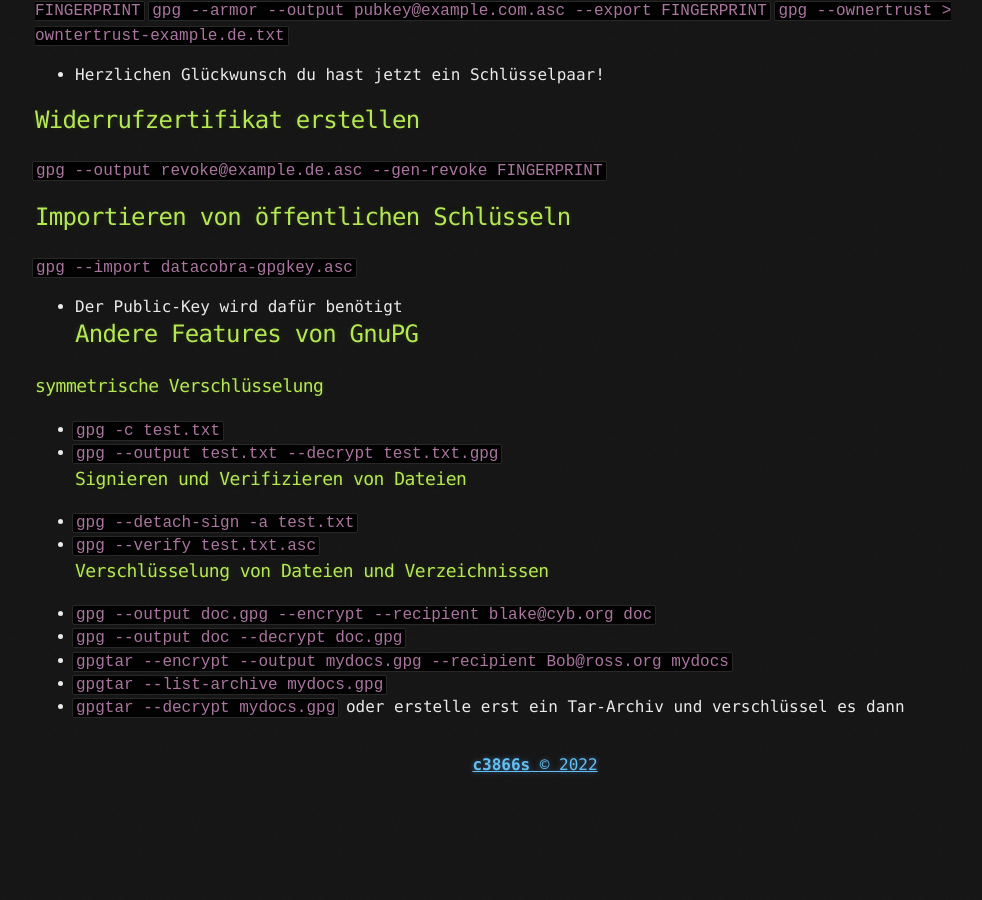
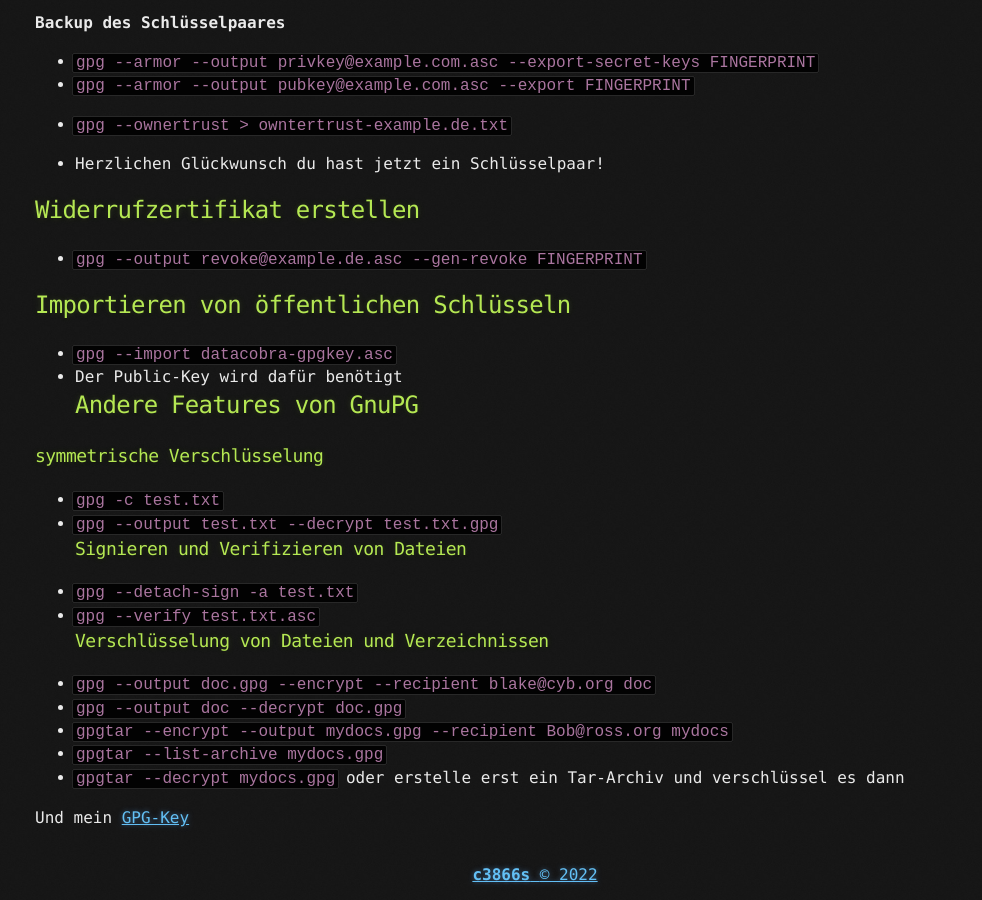
Before and after one commit to znkkw/znkkw.github.io, a Jekyll site: the page built from _posts/2022-08-30-GPG-How-to.md, in a window 1280 px wide and 900 px high, scrolled down 1433 px. Shown: the whole window, without its empty margins (105-1087 px from the left). Built offline with Jekyll 4.4.1, drawn with Linux system fonts in a browser that asks for light colours; before the commit the page ends 2223 px from its top, so only the background shows below that.

Commit message:
Update 2022-08-30-GPG-How-to.md

```diff
--- a/_posts/2022-08-30-GPG-How-to.md
+++ b/_posts/2022-08-30-GPG-How-to.md
@@ -61,21 +61,21 @@ Schlüssel über verschiedene Wege verteilen.
 * Den Fingerprint bekommst du mit `gpg --list-keys email@adresse.com` **(Die Buchstaben- Zahlenkette)**
 
 **Erstellung des Schlüsselpaares**
-`gpg --full-generate-key --expert`
+* `gpg --full-generate-key --expert`
 
 
 **Backup des Schlüsselpaares**
-`gpg --armor --output privkey@example.com.asc --export-secret-keys FINGERPRINT`
-`gpg --armor --output pubkey@example.com.asc --export FINGERPRINT`
-`gpg --ownertrust > owntertrust-example.de.txt`
+* `gpg --armor --output privkey@example.com.asc --export-secret-keys FINGERPRINT`
+* `gpg --armor --output pubkey@example.com.asc --export FINGERPRINT`
+* `gpg --ownertrust > owntertrust-example.de.txt`
 
 * Herzlichen Glückwunsch du hast jetzt ein Schlüsselpaar!
 
 ## Widerrufzertifikat erstellen
-`gpg --output revoke@example.de.asc --gen-revoke FINGERPRINT`
+* `gpg --output revoke@example.de.asc --gen-revoke FINGERPRINT`
 
 ## Importieren von öffentlichen Schlüsseln
- `gpg --import datacobra-gpgkey.asc`
+ * `gpg --import datacobra-gpgkey.asc`
 * Der Public-Key wird dafür benötigt
 ## Andere Features von GnuPG
 
@@ -92,3 +92,5 @@ Schlüssel über verschiedene Wege verteilen.
 * `gpgtar --list-archive mydocs.gpg`
 * `gpgtar --decrypt mydocs.gpg`
 oder erstelle erst ein Tar-Archiv und verschlüssel es dann
+
+Und mein [GPG-Key](https://c3866s.github.io/pubkey)
```
